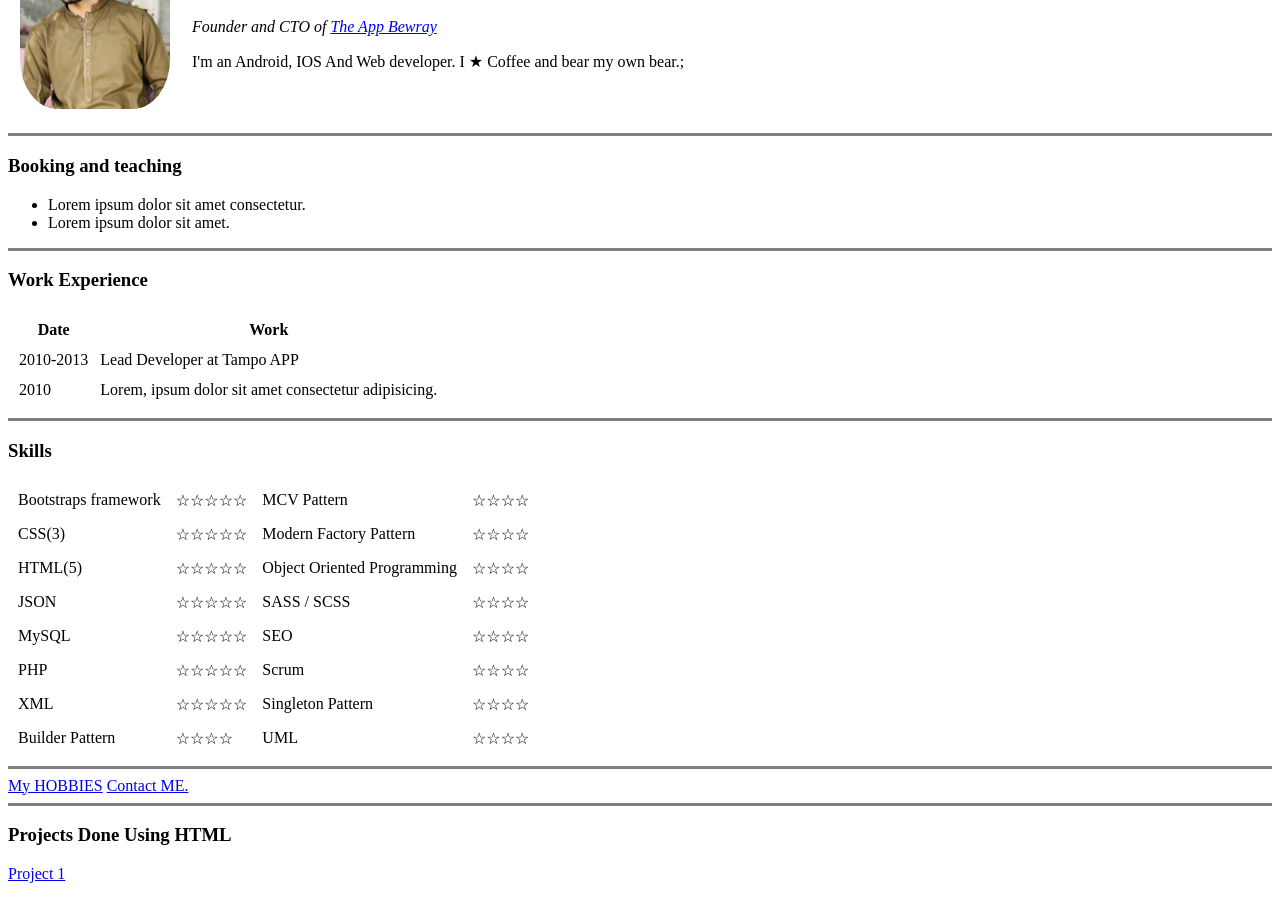
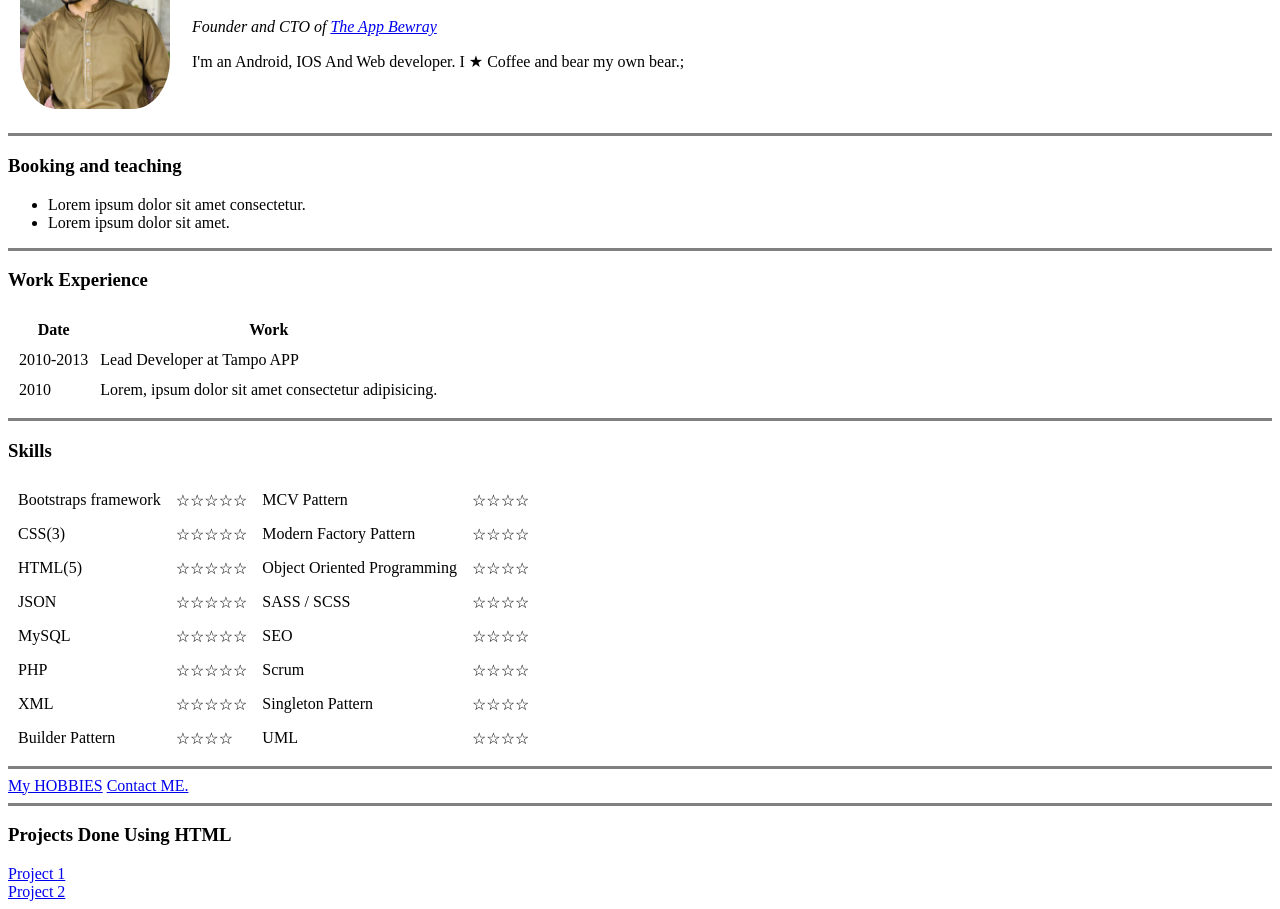
Before and after one commit to ZeroToProgrammer/Farid-Masood-Testing-site, a plain HTML site: page index.html in a window 1280 px wide. Shown: the part 108-1017 px from the top of the page. Drawn offline with Linux system fonts and the light colour scheme.

Commit message:
initializing project 2

```diff
--- a/index.html
+++ b/index.html
@@ -110,5 +110,7 @@
     <hr size="3" noshade>
     <h3>Projects Done Using HTML</h3>
     <a href="txti.html">Project 1</a>
+    <br>
+    <a href="errorPage.html">Project 2</a>
 </body>
 </html>
```
